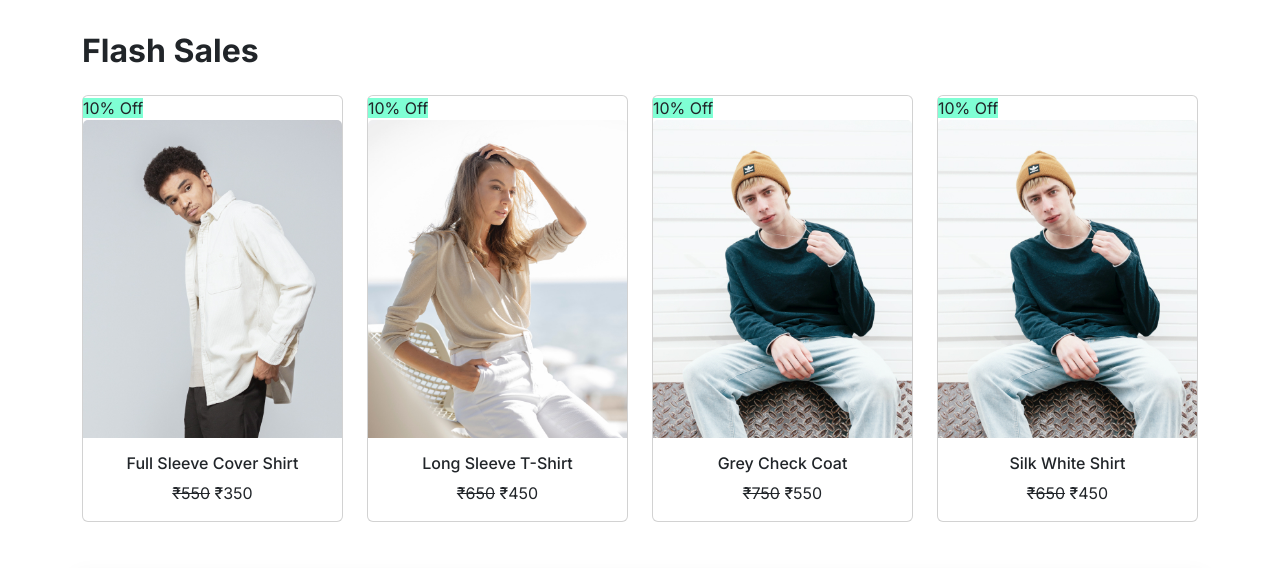
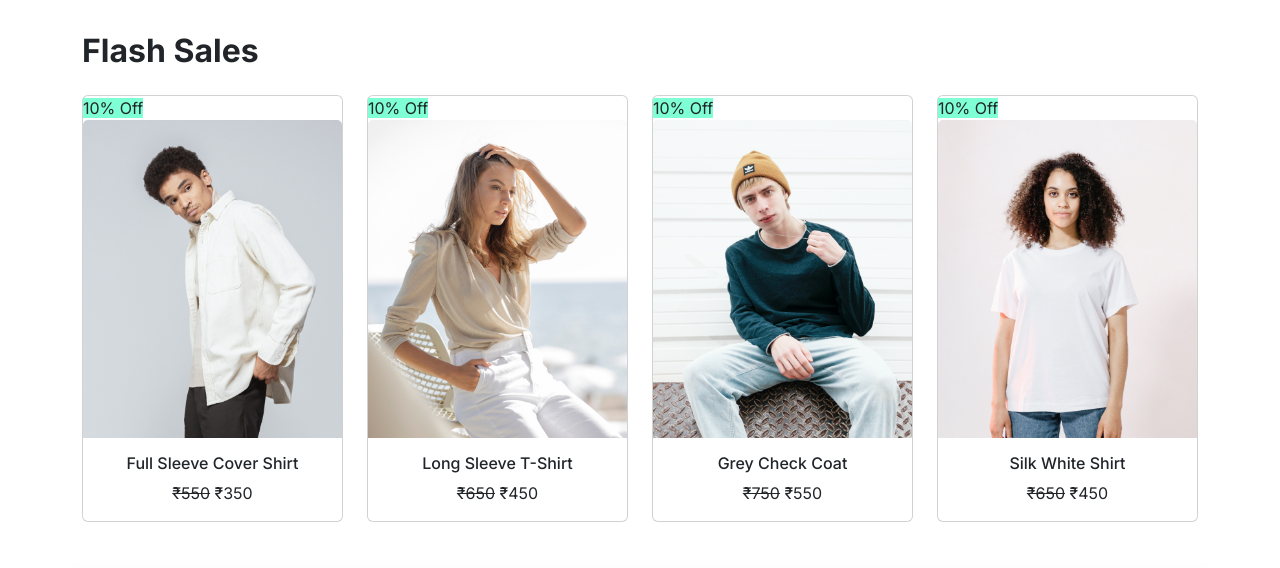
Before and after one commit to Durga-Prasad62/FRONTEND-PROJECT, a plain HTML site: page index.html in a window 1280 px wide. Shown: the part 4740-5308 px from the top of the page. Drawn offline with nearby package versions, Linux system fonts and the light colour scheme.

Commit message:
finalchange

```diff
--- a/index.html
+++ b/index.html
@@ -507,7 +507,7 @@
       <div class="card product-card h-100">
         <div class="position-relative">
           <span style=" background-color: aquamarine;" class="discount-badge">10% Off</span>
-          <img src="images/selling-products11.jpg" class="card-img-top" alt="Silk White Shirt">
+          <img src="images/selling-products12.jpg" class="card-img-top" alt="Silk White Shirt">
         </div>
         <div class="card-body text-center">
           <h6 class="card-title mb-2">Silk White Shirt</h6>
```
